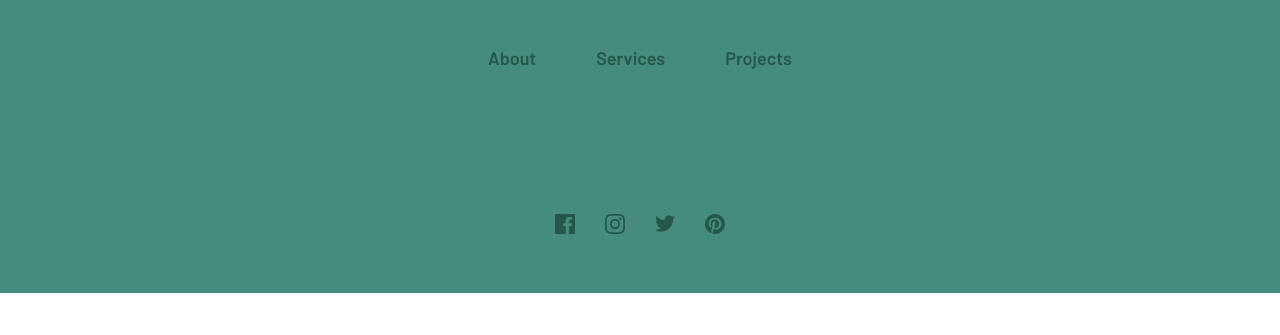
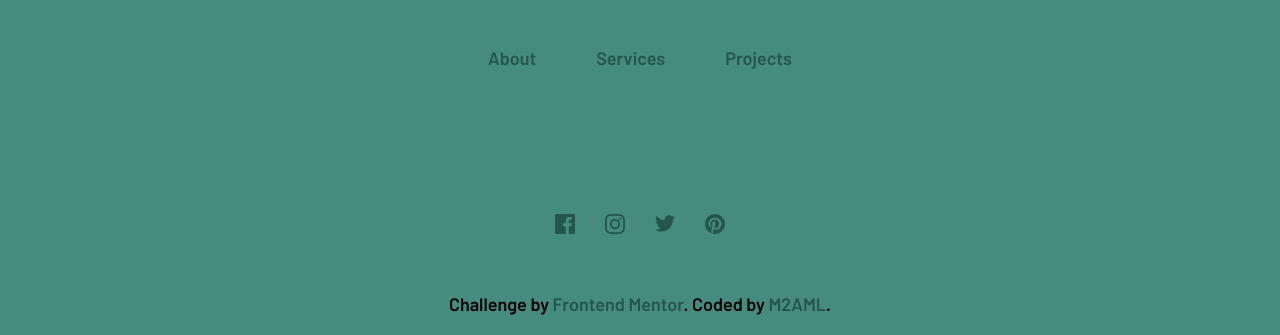
Before and after one commit to M2AML/sunnyside-agency-landing-page-main, a website: page index.html in a window 1280 px wide. Shown: the part 3979-4314 px from the top of the page. Before the commit the page ends 4272 px from the top, so only its background shows below. Drawn offline with Linux system fonts and the light colour scheme.

Commit message:
update attribution

```diff
--- a/index.html
+++ b/index.html
@@ -159,6 +159,10 @@
                             fill="#2C7566" fill-rule="nonzero" /></svg>
                 </a>
             </div>
+            <p class="attribution">
+                Challenge by <a href="https://www.frontendmentor.io?ref=challenge" target="_blank">Frontend Mentor</a>.
+                Coded by <a href="https://github.com/M2AML" target="_blank">M2AML</a>.
+            </p>
         </footer>
     </main>
     <script src="./app.js"></script>
--- a/sass/style.scss
+++ b/sass/style.scss
@@ -359,6 +359,19 @@ footer {
             &:hover .icon {
                 fill: hsl(0, 0%, 100%);
             }
+        }
+    }
+
+    p.attribution {
+        margin-bottom: 20px;
+
+        a {
+            color: hsl(167, 40%, 24%);
+            transition: all 0.3s;
+        }
+
+        a:hover {
+            color: hsl(0, 0%, 100%);
         }
     }
 }
```
Also changed, not shown: style.css, 1 other file.
